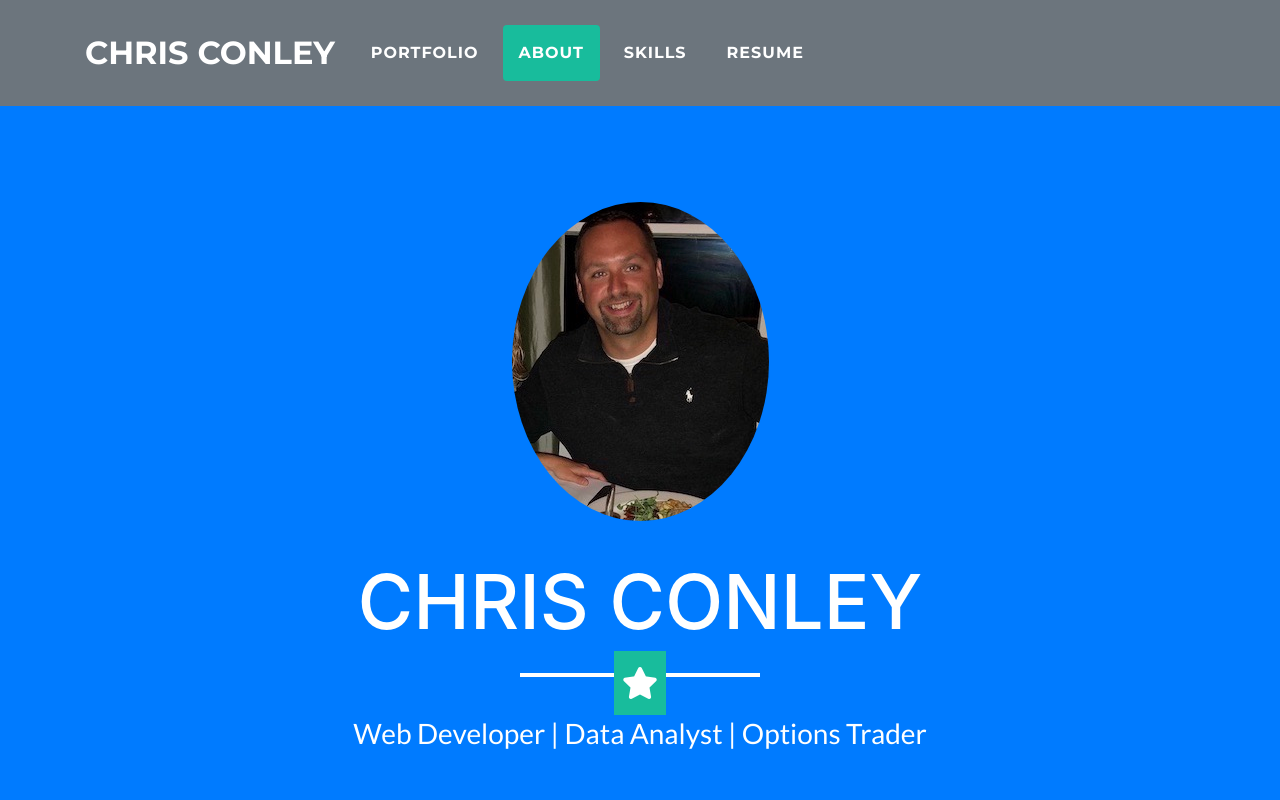
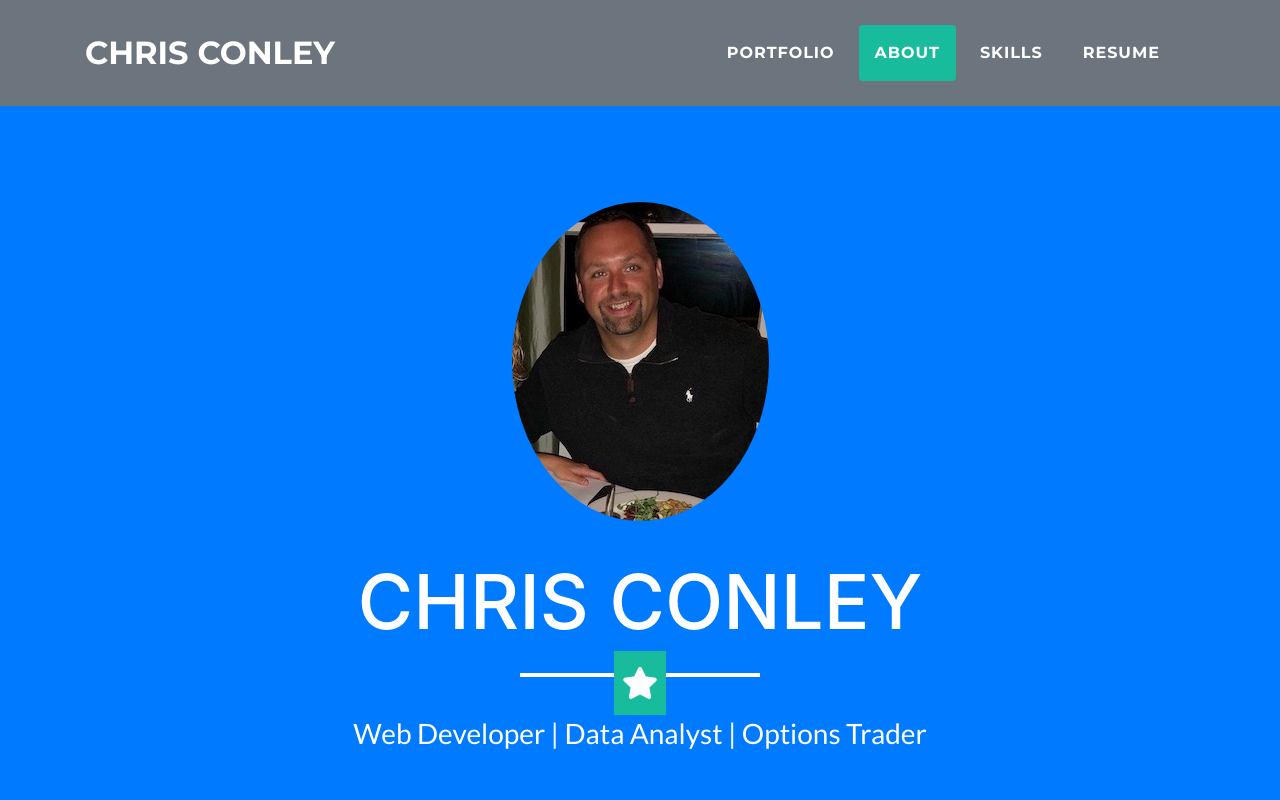
Before and after one commit to ceconley/personal-portfolio, a website with bundled scripts: page index.html in a window 1280 px wide. Shown: the top 800 px of the page. Built offline with nearby package versions, Linux system fonts and the light colour scheme.

Commit message:
realigned nav bar
still need to figure out how to get it to the extremem outsides

```diff
--- a/css/custom.css
+++ b/css/custom.css
@@ -9,3 +9,8 @@
 .portfolio-item {
   margin: 10px;
 }
+
+.navbar-nav {
+  display: flex;
+  justify-content: flex-end;
+}
```
